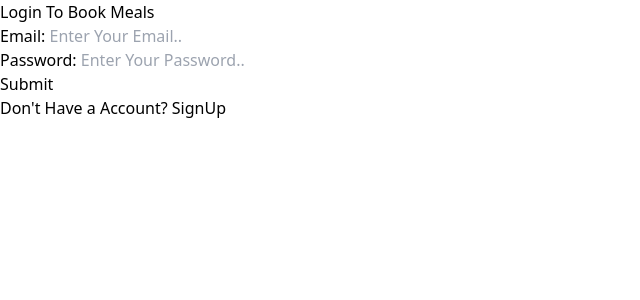
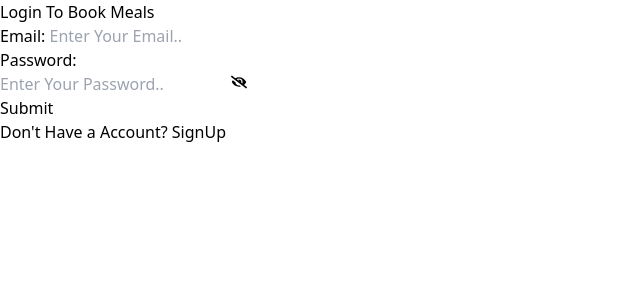
Before and after one commit to TanmayBansal29/allo-health-assignment, a React (Vite) app in the folder client/: page / in a window 1280 px wide. Shown: the top 300 px of the page, without its empty margins (0-640 px from the left). Built offline with nearby package versions, Linux system fonts and the light colour scheme.

Commit message:
Production Commit

```diff
--- a/client/package.json
+++ b/client/package.json
@@ -18,6 +18,7 @@
     "react": "^18.3.1",
     "react-dom": "^18.3.1",
     "react-hot-toast": "^2.4.1",
+    "react-icons": "^5.2.1",
     "react-redux": "^9.1.2",
     "react-router-dom": "^6.24.1"
   },
--- a/client/src/components/Login.jsx
+++ b/client/src/components/Login.jsx
@@ -3,6 +3,8 @@ import toast from 'react-hot-toast';
 import { useDispatch } from 'react-redux';
 import { Link, useNavigate } from 'react-router-dom';
 import { updateAuth } from '../redux/slices/loginAuth';
+import { FaEye } from "react-icons/fa";
+import { FaEyeSlash } from "react-icons/fa";
 
 
 const Login = () => {
@@ -13,6 +15,7 @@ const Login = () => {
     const navigate = useNavigate();
     const [email, setEmail] = useState("")
     const [password, setPassword] = useState("")
+    const [showPassword, setShowPassword] = useState(false)
     const handleSubmit = (event) => {
         event.preventDefault();
         let user = {
@@ -51,9 +54,25 @@ return (
                 <label className='block mb-2 text-sm font-medium text-gray-900 dark:text-white' htmlFor="">Email: </label>
                 <input className='bg-gray-50 border border-gray-300 text-gray-900 text-sm rounded-lg focus:ring-blue-500 focus:border-blue-500 block w-full p-2.5 dark:bg-gray-600 dark:border-gray-500 dark:placeholder-gray-400 dark:text-white' type="email" id='email' placeholder='Enter Your Email..' onChange={(e) => setEmail(e.target.value)}/>
             </div>
-            <div>
+            <div className='relative'>
                 <label className='block mb-2 text-sm font-medium text-gray-900 dark:text-white mt-2' htmlFor="password">Password: </label>
-                <input className='bg-gray-50 border border-gray-300 text-gray-900 text-sm rounded-lg focus:ring-blue-500 focus:border-blue-500 block w-full p-2.5 dark:bg-gray-600 dark:border-gray-500 dark:placeholder-gray-400 dark:text-white' type="password" id='password' placeholder='Enter Your Password..' onChange={(e) => setPassword(e.target.value)}/>
+                <div>
+                <input
+                className='bg-gray-50 border border-gray-300 text-gray-900 text-sm rounded-lg focus:ring-blue-500 focus:border-blue-500 block w-full p-2.5 dark:bg-gray-600 dark:border-gray-500 dark:placeholder-gray-400 dark:text-white'
+                type={showPassword ? "text" : "password"}
+                id='password'
+                placeholder='Enter Your Password..'
+                value={password}
+                onChange={(e) => setPassword(e.target.value)}
+                />
+                <button
+                type="button"
+                className="absolute right-3 top-10 flex text-white"
+                onClick={() => setShowPassword((prev) => !prev)}
+            >
+                {showPassword ? <FaEye /> : <FaEyeSlash />}
+            </button>
+                </div>
             </div>
             <div className='mt-5 mb-3'>
                 <input className='w-full text-white bg-blue-700 hover:bg-blue-800 focus:ring-4 focus:outline-none focus:ring-blue-300 font-medium rounded-lg text-sm px-5 py-2.5 text-center dark:bg-blue-600 dark:hover:bg-blue-700 dark:focus:ring-blue-800' type="submit" />
--- a/client/src/components/SignUp.jsx
+++ b/client/src/components/SignUp.jsx
@@ -1,12 +1,15 @@
 import React, { useState } from "react";
 import toast from "react-hot-toast";
 import { Link, useNavigate } from "react-router-dom";
+import { FaEye } from "react-icons/fa";
+import { FaEyeSlash } from "react-icons/fa";
 
 const SignUp = () => {
 const [firstName, setFirstName] = useState("");
 const [lastName, setLastName] = useState("");
 const [email, setEmail] = useState("");
 const [phoneNumber, setPhoneNumber] = useState("");
+const [showPassword, setShowPassword] = useState(false)
 const [password, setPassword] = useState("");
 
 const navigate = useNavigate();
@@ -84,13 +87,22 @@ return (
     </div>
     <div className="mb-4">
         <label htmlFor="password" className="block text-gray-900 dark:text-white font-bold mb-2">Password:</label>
+        <div className="relative">
         <input
-            type="password"
+            type={showPassword ? "text" : "password"}
             id="password"
             placeholder="Enter Password..."
             onChange={(e) => setPassword(e.target.value)}
             className="w-full px-3 py-2 border rounded-md bg-gray-50 border-gray-300 text-gray-900 text-sm focus:ring-blue-500 focus:border-blue-500 block dark:bg-gray-600 dark:border-gray-500 dark:placeholder-gray-400 dark:text-white"
         />
+        <button
+                type="button"
+                className="absolute right-3 top-[10px] flex text-white"
+                onClick={() => setShowPassword((prev) => !prev)}
+            >
+                {showPassword ? <FaEye /> : <FaEyeSlash />}
+            </button>
+        </div>
     </div>
     <div>
         <input
```
Also changed, not shown: 6 other files (tests, documents, lock files or other folders).
